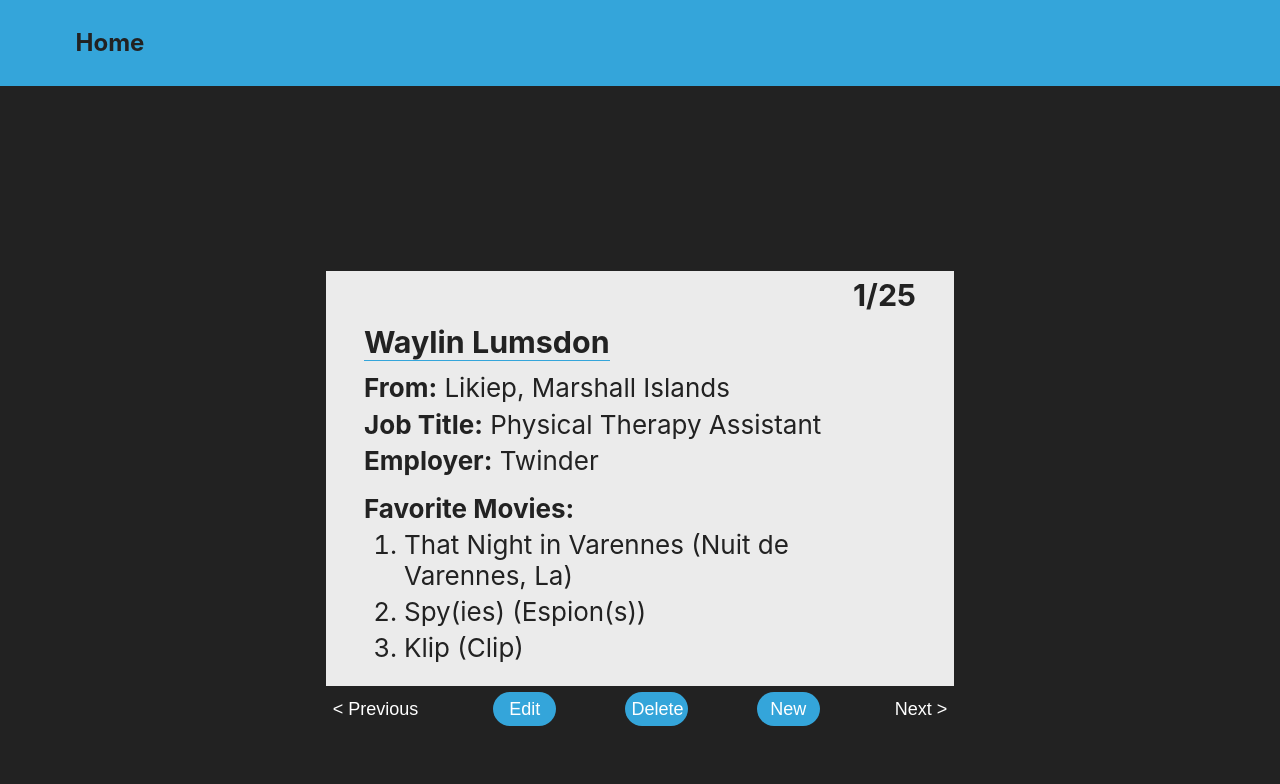
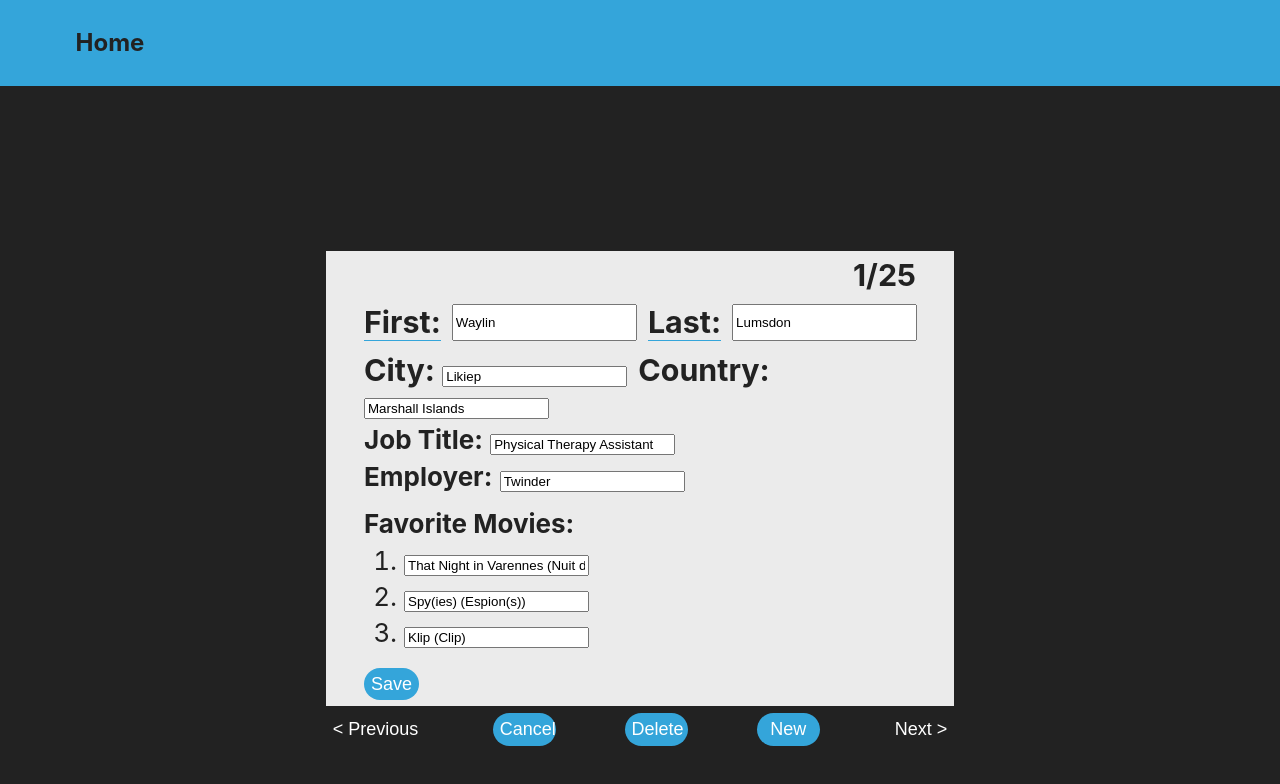
Before and after one commit to ctdupuis/user-directory, a React (Create React App) app: page / in a window 1280 px wide. Both pictures are taken after a click on the button "Edit". Shown: the top 784 px of the page. Built offline with nearby package versions, Linux system fonts and the light colour scheme.

Commit message:
EditCard functionality, working on custom Input hook

```diff
--- a/src/components/Directory/Directory.js
+++ b/src/components/Directory/Directory.js
@@ -2,10 +2,12 @@ import React, { useState } from 'react'
 import './Directory.css'
 import data from '../../starter_files/data';
 import UserCard from './UserCard/UserCard';
+import EditCard from './EditCard/EditCard';
 
 export default function Directory() {
     const [users, updateUsers] = useState(data);
-    const [id, setId] = useState(1)
+    const [id, setId] = useState(1);
+    const [isEditing, setEditing] = useState(false);
 
     const min = 1;
     const max = data.length;
@@ -26,12 +28,26 @@ export default function Directory() {
         }
     }
 
+    const toggleEdit = () => setEditing(!isEditing)
+
+    const handleCard = () => {
+        if (isEditing) {
+            return(<EditCard user={currentUser} min={min} max={max} />)
+        } else {
+            return(<UserCard user={currentUser} min={min} max={max} />)
+        }
+    }
+
     return (
         <div className="directory">
-            <UserCard user={currentUser} min={min} max={max} />
+            {handleCard()}
             <div className="controls">
                 <button className="nav" onClick={handleClick}>{prev}</button>
-                <button className="crud">Edit</button>
+                { !isEditing ?
+                    <button className="crud" onClick={toggleEdit}>Edit</button>
+                    :
+                    <button className="crud" onClick={toggleEdit}>Cancel</button>
+                }
                 <button className="crud">Delete</button>
                 <button className="crud">New</button>
                 <button className="nav" onClick={handleClick}>{next}</button>
--- /dev/null
+++ b/src/components/Directory/EditCard/EditCard.js
@@ -0,0 +1,38 @@
+import React from 'react';
+import { useInput } from '../../../hooks/UseInput';
+
+export default function EditCard({ user, min, max }) {
+    const favMovies = user.favoriteMovies.map((movie, idx) => <li key={idx}><input type="text" value={movie} /></li>)
+
+    const {value, bind, reset} = useInput(user.name.first)
+
+    return (
+        <div className="user-card">
+            <div className="index">
+                <h3>{user.id}/{max}</h3>
+            </div>
+            <div className="title">
+                <h3 style={{marginRight: "2%"}}>First: </h3> <input style={{marginRight: "2%"}} type="text" value={value} {...bind} />  <h3 style={{marginRight: "2%"}}>Last: </h3> <input type="text" value={user.name.last} />
+            </div>
+            <div className="user-info">
+                <div className="location">
+                    <h3 style={{ display: "inline" }}>City: </h3> <input type="text" value={user.city} />
+                    <h3 style={{ display: "inline", marginLeft: "2%" }}>Country: </h3><input type="text" value={user.country} />
+                </div>
+                <div className="job-title">
+                    <strong>Job Title:</strong> <input type="text" value={user.title} />
+                </div>
+                <div className="employer">
+                    <strong>Employer:</strong> <input type="text" value={user.employer} />
+                </div>
+                <div className="movies">
+                    <strong>Favorite Movies:</strong>
+                    <ol>
+                        {favMovies}
+                    </ol>
+                </div>
+                <button className="crud">Save</button>
+            </div>
+        </div>
+    )
+}
--- /dev/null
+++ b/src/hooks/UseInput.js
@@ -0,0 +1,17 @@
+import { useState } from "react";
+
+export const useInput = initialValue => {
+  const [value, setValue] = useState(initialValue);
+
+  return {
+    value,
+    setValue,
+    reset: () => setValue(""),
+    bind: {
+      value,
+      onChange: event => {
+        setValue(event.target.value);
+      }
+    }
+  };
+};
```
Also changed, not shown: src/components/Directory/EditCard/EditCard.css (added).
